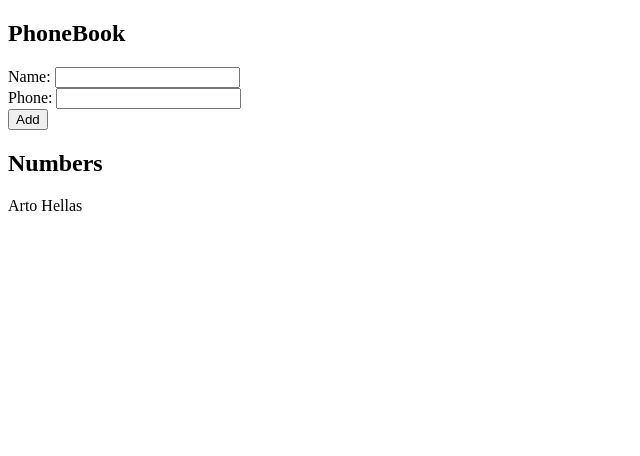
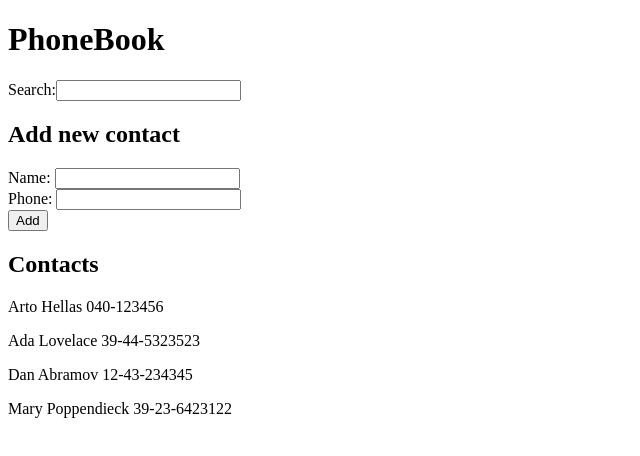
Before and after one commit to antoniogiroz/open-fullstack, a React (Vite) app in the folder part2/phonebook/: page / in a window 1280 px wide. Shown: the top 456 px of the page, without its empty margins (0-640 px from the left). Built offline with nearby package versions, Linux system fonts and the light colour scheme.

Commit message:
feat: Add search input to filter contacts

```diff
--- a/part2/phonebook/src/App.jsx
+++ b/part2/phonebook/src/App.jsx
@@ -2,12 +2,14 @@ import React, { useState } from 'react';
 
 function App() {
   const [people, setPeople] = useState([
-    {
-      name: 'Arto Hellas',
-    },
+    { name: 'Arto Hellas', phone: '040-123456' },
+    { name: 'Ada Lovelace', phone: '39-44-5323523' },
+    { name: 'Dan Abramov', phone: '12-43-234345' },
+    { name: 'Mary Poppendieck', phone: '39-23-6423122' },
   ]);
   const [newName, setNewName] = useState('');
   const [newPhoneNumber, setNewPhoneNumber] = useState('');
+  const [search, setSearch] = useState('');
 
   const handleSubmit = (event) => {
     event.preventDefault();
@@ -29,9 +31,23 @@ function App() {
     setNewPhoneNumber('');
   };
 
+  const filterPeople = people.filter((person) =>
+    person.name.toLowerCase().match(search.toLowerCase())
+  );
+
   return (
     <div>
-      <h2>PhoneBook</h2>
+      <h1>PhoneBook</h1>
+
+      <div>
+        Search:
+        <input
+          value={search}
+          onChange={(event) => setSearch(event.target.value)}
+        />
+      </div>
+
+      <h2>Add new contact</h2>
       <form onSubmit={handleSubmit}>
         <div>
           <div>
@@ -55,8 +71,9 @@ function App() {
           <button>Add</button>
         </div>
       </form>
-      <h2>Numbers</h2>
-      {people.map((person) => (
+
+      <h2>Contacts</h2>
+      {filterPeople.map((person) => (
         <p key={person.name}>
           {person.name} {person.phone}
         </p>
```
